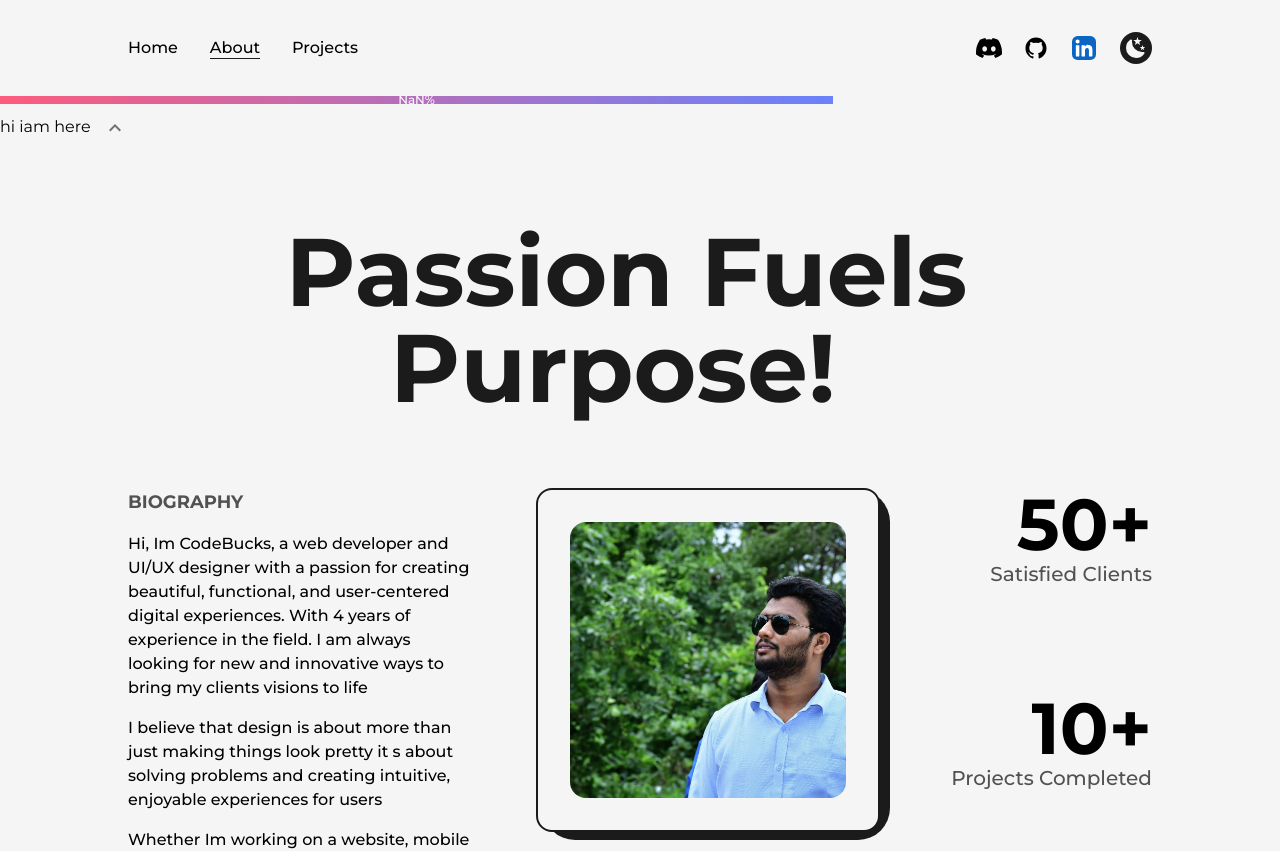
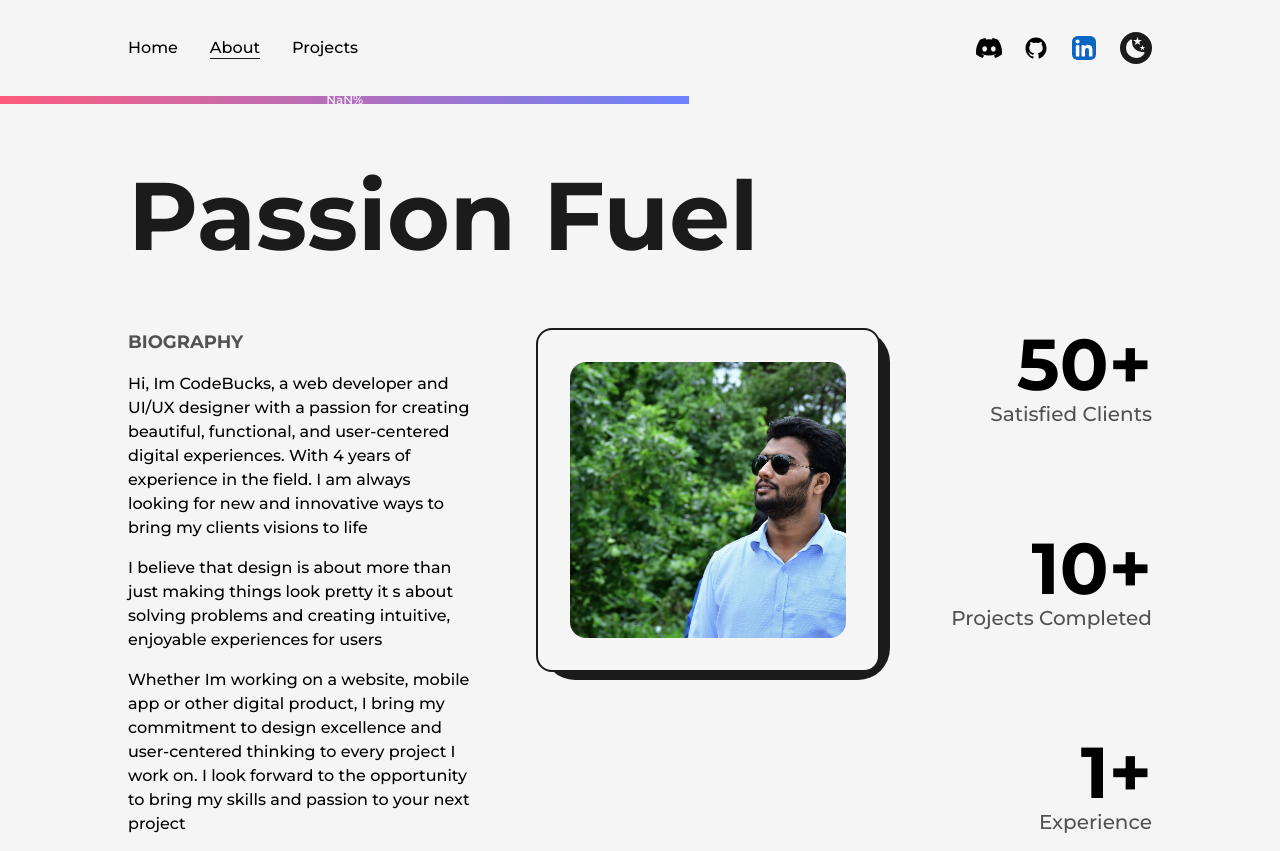
Before and after one commit to kpspavan/PavanFE, a Next.js app: page /about in a window 1280 px wide. Shown: the top 851 px of the page. Built offline with nearby package versions, Linux system fonts and the light colour scheme.

Commit message:
added chatbot

```diff
--- a/package.json
+++ b/package.json
@@ -25,7 +25,8 @@
     "next": "13.2.4",
     "next-themes": "^0.2.1",
     "react": "18.2.0",
-    "react-dom": "18.2.0"
+    "react-dom": "18.2.0",
+    "react-icons": "^4.8.0"
   },
   "devDependencies": {
     "@playwright/test": "^1.33.0",
--- /dev/null
+++ b/src/components/ChatBot.js
@@ -0,0 +1,81 @@
+import React, { useState, useEffect } from 'react';
+import { Button, Dialog, DialogTitle, DialogContent, DialogContentText, DialogActions, Tooltip } from '@mui/material';
+import { AiFillRobot } from 'react-icons/ai';
+
+const ChatBot = () => {
+  const [open, setOpen] = useState(false);
+  const [message, setMessage] = useState('');
+  const [tooltipVisible, setTooltipVisible] = useState(true);
+
+  const handleOpen = () => {
+    setOpen(true);
+    setTooltipVisible(false);
+  };
+
+  const handleClose = () => {
+    setOpen(false);
+    setMessage('');
+    setTooltipVisible(true);
+  };
+
+  const handleRoleClick = () => {
+    setMessage('Front-end developer');
+  };
+
+  const handleAboutClick = () => {
+    setMessage('I am a front-end developer with expertise in Next.js and Tailwind CSS.');
+  };
+
+  const handleHireClick = () => {
+    window.location.href = 'mailto:kpspavansrinivas@gmail.com';
+  };
+
+  useEffect(() => {
+    const timer = setInterval(() => {
+      setTooltipVisible((prevVisible) => !prevVisible);
+    }, 5000);
+
+    return () => {
+      clearInterval(timer);
+    };
+  }, []);
+
+  return (
+    <>
+      <Tooltip title="Click to open chat" arrow open={tooltipVisible && !open} placement="top">
+        <Button onClick={handleOpen} variant="outlined" color="primary">
+          <AiFillRobot />
+        </Button>
+      </Tooltip>
+      <Dialog open={open} onClose={handleClose} aria-labelledby="chatbot-dialog-title">
+        <DialogTitle id="chatbot-dialog-title">Chatbot</DialogTitle>
+        <DialogContent>
+          <DialogContentText>
+            {message ? (
+              <p className="text-gray-800">{message}</p>
+            ) : (
+              <>
+                <Button onClick={handleRoleClick} variant="outlined" color="primary">
+                  Role
+                </Button>
+                <Button onClick={handleAboutClick} variant="outlined" color="primary">
+                  Tell me about yourself
+                </Button>
+                <Button onClick={handleHireClick} variant="outlined" color="primary">
+                  Hire me
+                </Button>
+              </>
+            )}
+          </DialogContentText>
+        </DialogContent>
+        <DialogActions>
+          <Button onClick={handleClose} color="primary">
+            Close
+          </Button>
+        </DialogActions>
+      </Dialog>
+    </>
+  );
+};
+
+export default ChatBot;
--- a/src/components/Experiance.js
+++ b/src/components/Experiance.js
@@ -4,6 +4,7 @@ import LiIcon from "./Licon";
 
 const Details = ({ position, company, companyLink, time, address, work }) => {
   const [loaded, setLoaded] = useState(false);
+
 
   useEffect(() => {
     setLoaded(true);
--- a/src/components/ScrollIndicator.js
+++ b/src/components/ScrollIndicator.js
@@ -86,12 +86,7 @@ const ScrollIndicator = () => {
           You ve reached the bottom of the page!
         </Alert>
       </Snackbar>
-      <div>
-      hi iam here
-        <IconButton onClick={handleArrowUpClick}>
-          <KeyboardArrowUpIcon />
-        </IconButton>
-      </div>
+
     </>
   );
 };
--- a/src/pages/about.js
+++ b/src/pages/about.js
@@ -1,4 +1,4 @@
-import React, { useEffect, useRef } from "react";
+import React, { useEffect, useRef, useState } from "react";
 import Head from "next/head";
 import Layout from "../components/Layout";
 import AnimatedText from "../components/AnimatedText";
@@ -6,10 +6,10 @@ import profilePic from "../../public/images/profile/pavan.jpg";
 import Image from "next/image";
 import { useInView, useMotionValue, useSpring } from "framer-motion";
 import Skills from "@/components/Skills";
-import Experience from '../components/Experiance'
+import Experience from "../components/Experiance";
 import Education from "../components/Education";
 import TransitionEffect from "@/components/TransitionEffect";
-import ScrollIndicator from '../components/ScrollIndicator'
+import ScrollIndicator from "../components/ScrollIndicator";
 
 const AnimatedNumber = ({ value }) => {
   const ref = useRef(null);
@@ -35,21 +35,58 @@ const AnimatedNumber = ({ value }) => {
   );
 };
 
-const about = () => {
+const About = () => {
+  const companyName = "Passion Fuels Purpose! ";
+  const [displayText, setDisplayText] = useState("");
+  const [isDeleting, setIsDeleting] = useState(false);
+  const [currentIndex, setCurrentIndex] = useState(0);
+
+  useEffect(() => {
+    let timeoutId;
+
+    const typewriterAnimation = () => {
+      const text = companyName.substring(0, currentIndex);
+      setDisplayText(text);
+
+      if (!isDeleting) {
+        setCurrentIndex((prevIndex) => prevIndex + 1);
+        if (currentIndex === companyName.length) {
+          setIsDeleting(true);
+          timeoutId = setTimeout(typewriterAnimation, 1000); // Adjust the delay before deleting if needed
+        } else {
+          timeoutId = setTimeout(typewriterAnimation, 100); // Adjust the delay between characters if needed
+        }
+      } else {
+        setCurrentIndex((prevIndex) => prevIndex - 1);
+        if (currentIndex === 0) {
+          setIsDeleting(false);
+          timeoutId = setTimeout(typewriterAnimation, 100); // Adjust the delay before starting again if needed
+        } else {
+          timeoutId = setTimeout(typewriterAnimation, 100); // Adjust the delay between deletions if needed
+        }
+      }
+    };
+
+    timeoutId = setTimeout(typewriterAnimation, 100); // Adjust the delay before starting the first cycle if needed
+
+    return () => {
+      clearTimeout(timeoutId);
+    };
+  }, [currentIndex, isDeleting]);
   return (
     <>
       <Head>
         <title>About | Page </title>
         <meta name="description" content="any description" />
       </Head>
-      <ScrollIndicator  />
+      <ScrollIndicator />
       <TransitionEffect />
       <main className="flex w-full flex-col items-center justify-center dark:text-light">
         <Layout className="pt-16">
-          <AnimatedText
-            text="Passion Fuels Purpose! "
-            className="mb-16 md:!text-7xl sm:!text-6xl xs:!text-4xl sm:mb-8"
-          />
+          <p className="mb-16 md:!text-7xl sm:!text-6xl xs:!text-4xl sm:mb-8 w-full inline-block text-dark font-bold capitalize text-8xl dark:text-light ${className}  ">
+            {displayText}
+          </p>
+
           <div className="grid w-full grid-cols-8 gap-16 sm:gap-8">
             <div className="col-span-3 flex flex-col items-start justify-start xl:col-span-4 md:order-2 md:col-span-8   ">
               <h2 className="mb-4 text-lg font-bold uppercase text-dark/75 dark:text-light/75 ">
@@ -121,13 +158,12 @@ const about = () => {
           <Experience />
           <Education />
         </Layout>
-
       </main>
     </>
   );
 };
 
-export default about;
+export default About;
 // import Link from 'next/link';
 // import { useState } from 'react';
 // import { HomeIcon, UserIcon, FolderIcon } from '@heroicons/react/outline';
--- a/src/pages/index.js
+++ b/src/pages/index.js
@@ -11,7 +11,7 @@ import HireMe from "@/components/HireMe";
 import lightBulb from "../../public/images/svgs/miscellaneous_icons_1.svg";
 import TransitionEffect from "@/components/TransitionEffect";
 import React, { useEffect, useState } from 'react';
-
+import ChatBot from '../components/ChatBot'
 
 
 
@@ -71,6 +71,8 @@ export default function Home() {
             </div>
           </div>
         </Layout>
+        <ChatBot  />
+
         <HireMe />
 
       </main>
```
Also changed, not shown: 1 other file (tests, documents, lock files or other folders).
